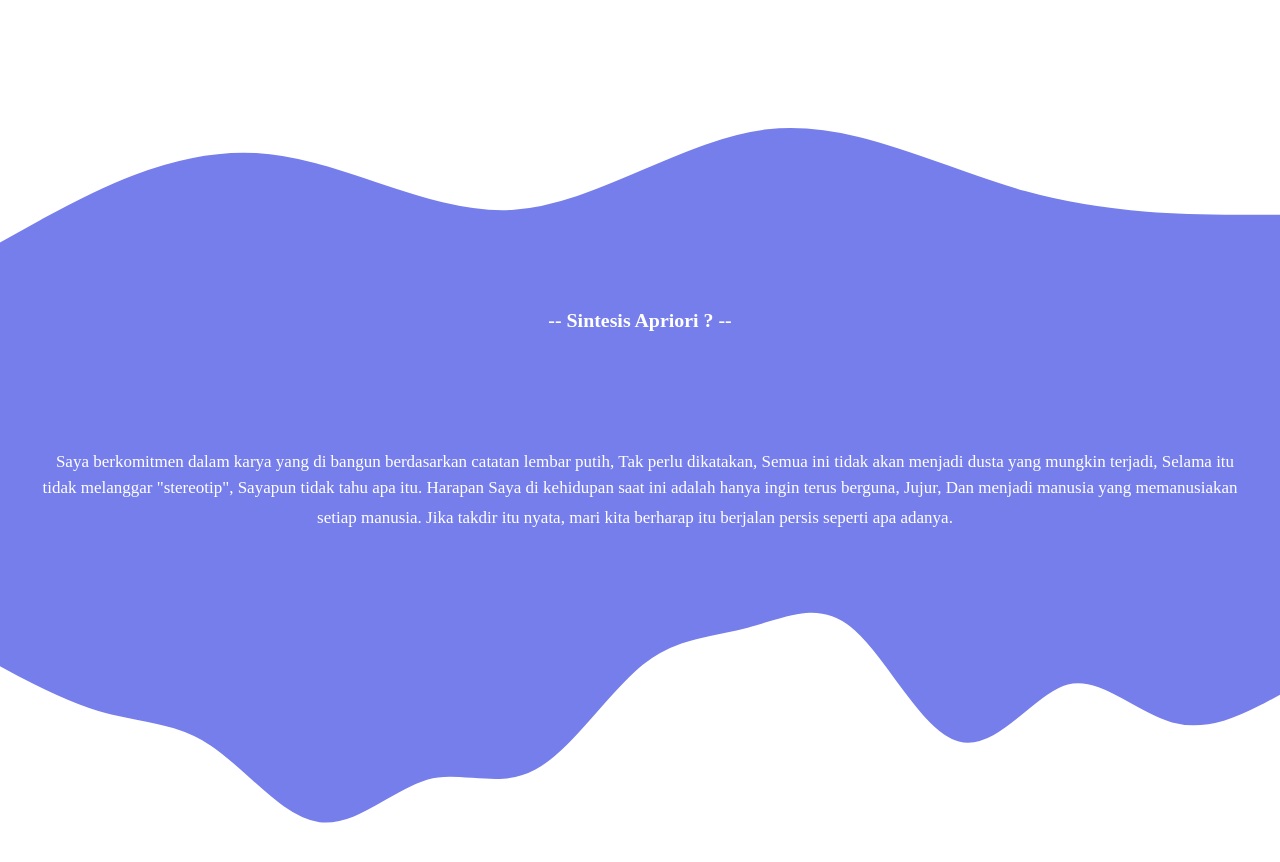
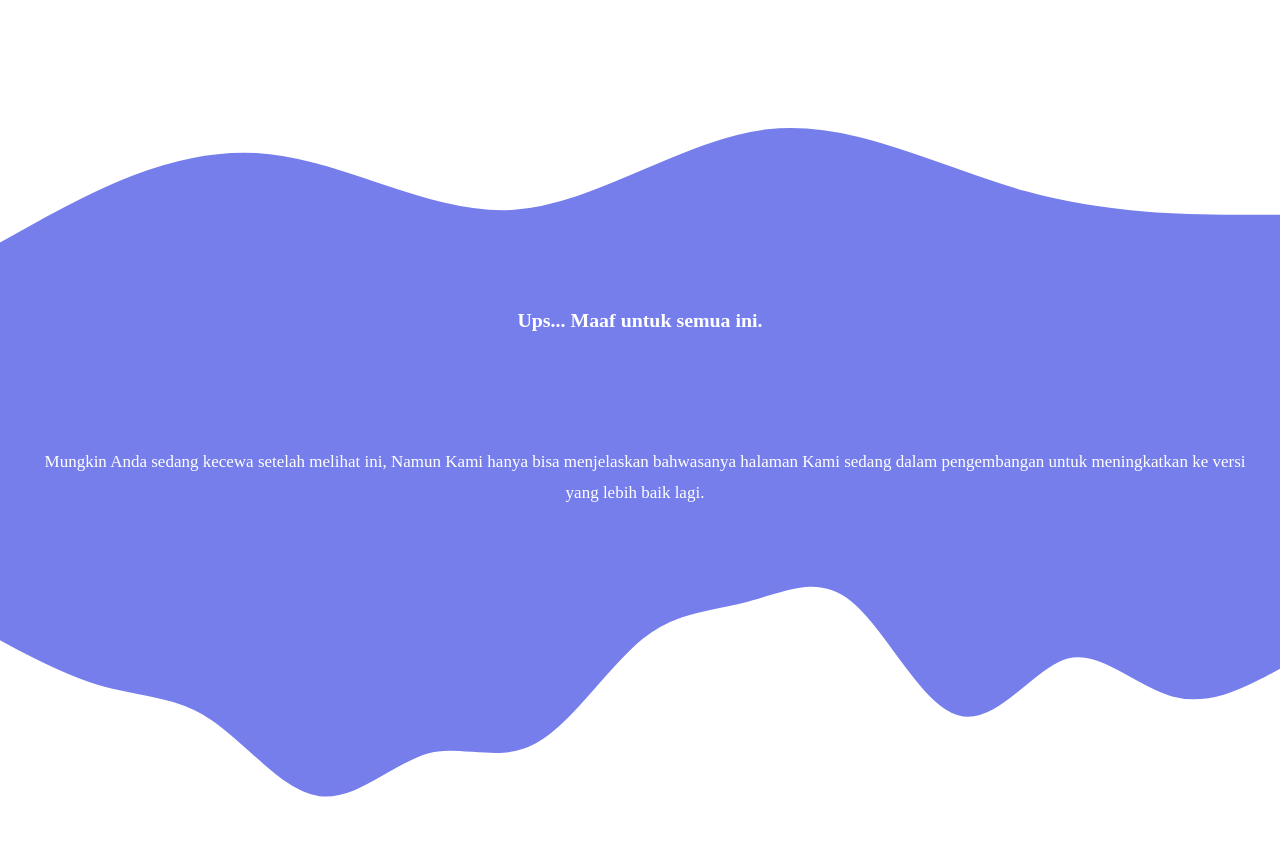
Before and after one commit to frasabio/exfrasa.github.io, a plain HTML site: page index.html in a window 1280 px wide. After the commit the page ends 839 px from the top, so only its background shows below. Drawn offline with Linux system fonts and the light colour scheme; a script that the page names is missing; some icons are missing.

Commit message:
Update index.html

```diff
--- a/index.html
+++ b/index.html
@@ -20,9 +20,8 @@
 </div>
 <div class='wave-container'>
    <div class='deskrip_text'>
-    <h3 class='sintesis_apriori'><span>-- Sintesis Apriori ? --</span></h3>
-  <p><i class='fa fa-quote-left'><!--@f--></i>Saya berkomitmen dalam karya yang di bangun berdasarkan catatan lembar putih, Tak perlu dikatakan, Semua ini tidak akan menjadi dusta yang mungkin terjadi,
-Selama itu tidak melanggar &quot;stereotip&quot;, Sayapun tidak tahu apa itu. Harapan Saya di kehidupan saat ini adalah hanya ingin terus berguna, Jujur, Dan menjadi manusia yang memanusiakan setiap manusia. Jika takdir itu nyata, mari kita berharap itu berjalan persis seperti apa adanya.<i class='fa fa-quote-right'><!--@f--></i></p>
+    <h3 class='sintesis_apriori'><span>Ups... Maaf untuk semua ini.</span></h3>
+  <p><i class='fa fa-quote-left'><!--@f--></i>Mungkin Anda sedang kecewa setelah melihat ini, Namun Kami hanya bisa menjelaskan bahwasanya halaman Kami sedang dalam pengembangan untuk meningkatkan ke versi yang lebih baik lagi.<i class='fa fa-quote-right'><!--@f--></i></p>
   </div>
 </div>
 <div class='wave-bottom'>
```
